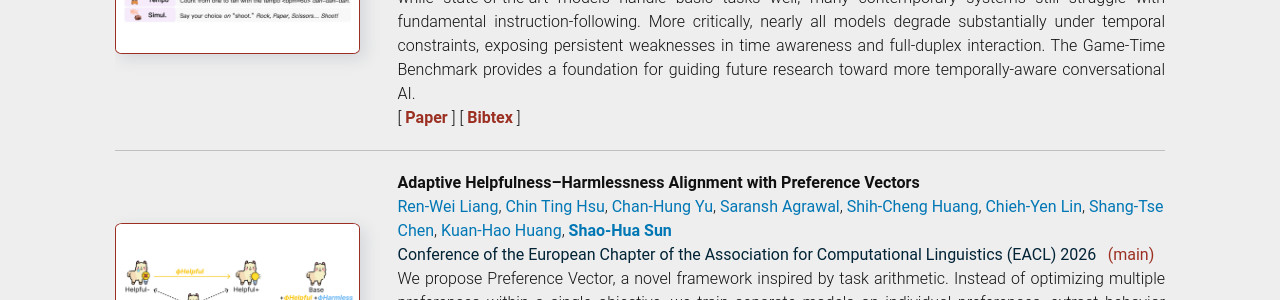
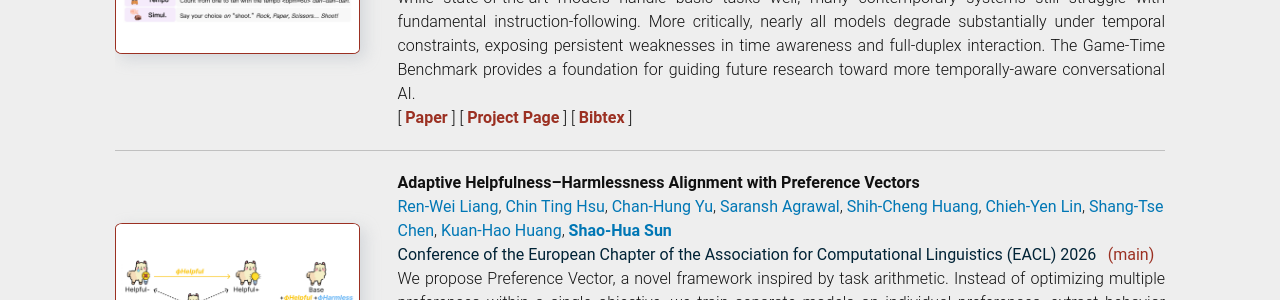
Before and after one commit to shaohua0116/shaohua0116.github.io, a Jekyll site: the page built from index.html, in a window 1280 px wide and 900 px high, scrolled down 2444 px. Shown: the part 152-452 px from the top of the window. Built offline with Jekyll 4.4.1, drawn with Linux system fonts in a browser that asks for light colours; some web fonts are replaced.

Commit message:
icml 2026

```diff
--- a/_data/publications.yml
+++ b/_data/publications.yml
@@ -96,6 +96,8 @@
   tags:
     - name: 'Paper'
       url:  'https://arxiv.org/abs/2509.26388'
+    - name: 'Project Page'
+      url:  'https://kwchang.org/Game-Time/'
     - name: 'Bibtex'
       url:  '/bibtex/game_time.txt'
   publisher:  'IEEE International Conference on Acoustics, Speech, and Signal Processing (ICASSP) 2026'
```
